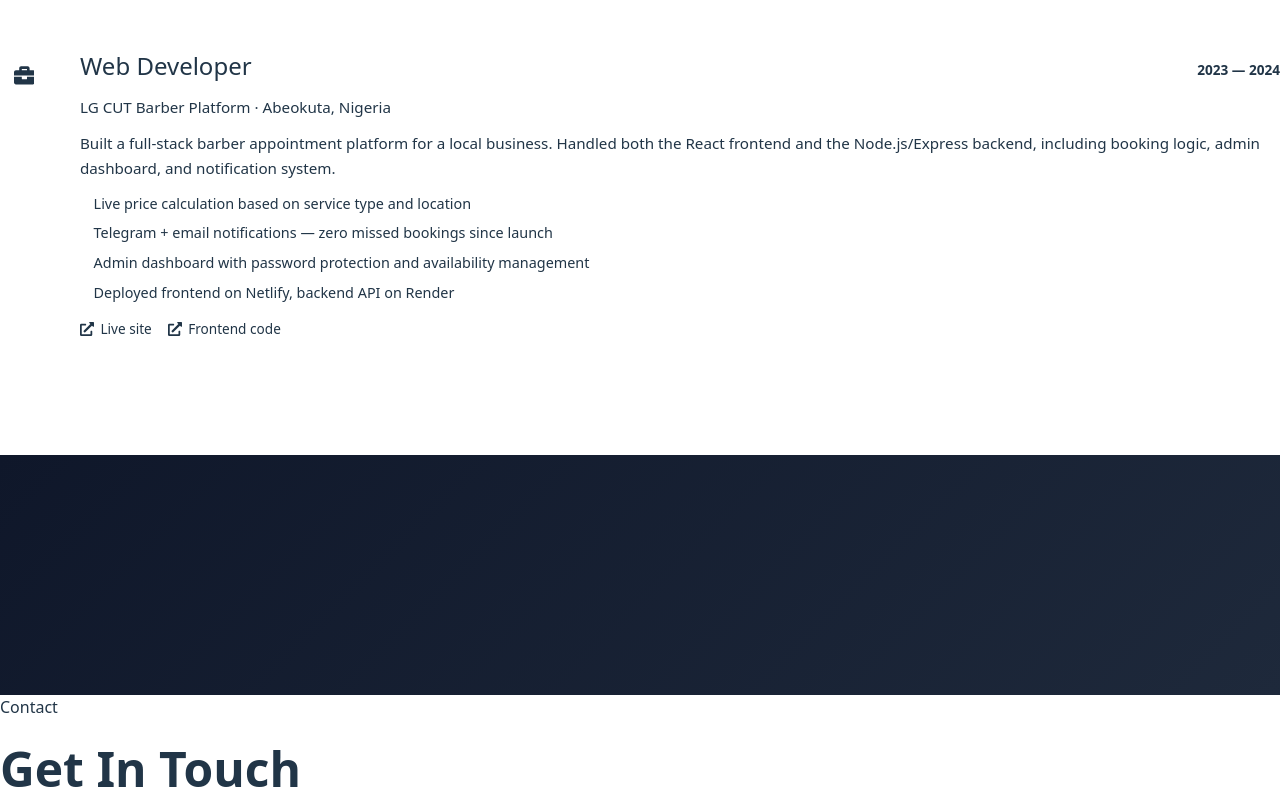
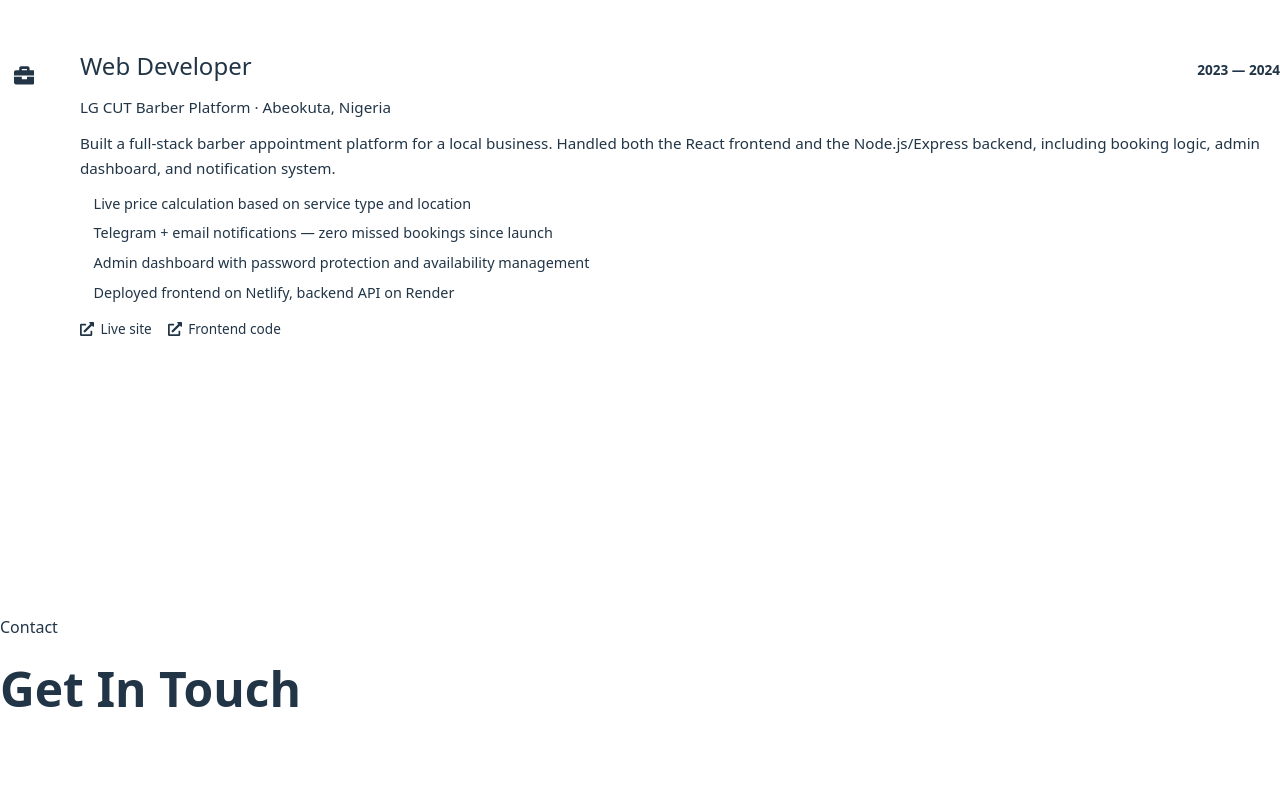
Before and after one commit to ogunderotemiloluwa2-lang/my-portfolio, a React (Vite) app: page / in a window 1280 px wide. Shown: the part 11200-12000 px from the top of the page. Built offline with nearby package versions, Linux system fonts and the light colour scheme; the HTML template or start-up script is replaced by a standard one.

Commit message:
Remove blue background and extra space from Testimonials

```diff
--- a/src/components/Testimonials.css
+++ b/src/components/Testimonials.css
@@ -1,6 +1,5 @@
 .testimonials {
-  padding: 120px 40px;
-  background: linear-gradient(135deg, #0f172a, #1e293b);
+  padding: 80px 40px;
   position: relative;
   width: 100%;
   box-sizing: border-box;
```
